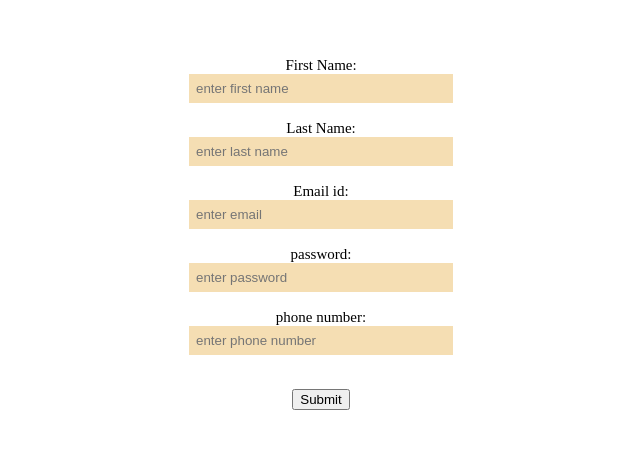
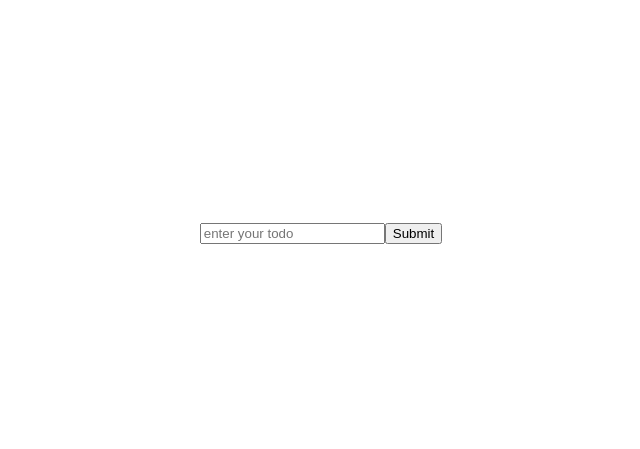
Before and after one commit to kalpanadd/REACT, a React (Create React App) app: page / in a window 1280 px wide. Shown: the part 175-624 px from the top of the page, without its empty margins (319-959 px from the left). Built offline with nearby package versions, Linux system fonts and the light colour scheme.

Commit message:
todo app

```diff
--- a/src/App.js
+++ b/src/App.js
@@ -3,7 +3,7 @@ import './App.css';
 import Counter from './components/COUNTER/Counter';
 import Form from './components/FORMS/Form';
 import Signin from './components/FORMS/Signin';
-
+import Todo from './components/TOdo/Todo';
 function App() {
 
 
@@ -13,7 +13,10 @@ function App() {
 
       {/*<Form />*/}
 
-      <Signin />
+      {/*<Signin />*/}
+
+      <Todo />
+
 
     </div>
   );
--- /dev/null
+++ b/src/components/TOdo/Todo.jsx
@@ -0,0 +1,34 @@
+import React, { useState } from 'react'
+
+function Todo() {
+    const [todo, setTodo] = useState([]);
+    const [display, setDisaplay] = useState([]);
+
+    function handleChange(e) {
+        //console.log(e.target);
+        setTodo([e.target.value]);
+        console.log(todo);
+    }
+
+    function handleSubmit(e) {
+        e.preventDefault();
+        setDisaplay([...display, ...todo]);
+        console.log(display);
+        setTodo('');
+
+
+    }
+    return (
+        <div>
+            <form>
+                <input type='text' placeholder='enter your todo' value={todo} onChange={handleChange} />
+                <input type='submit' onClick={handleSubmit} />
+            </form>
+            <div>
+                {display.map((todos) => (<li>{todos}</li>))}
+            </div>
+        </div>
+    )
+}
+
+export default Todo;
```
